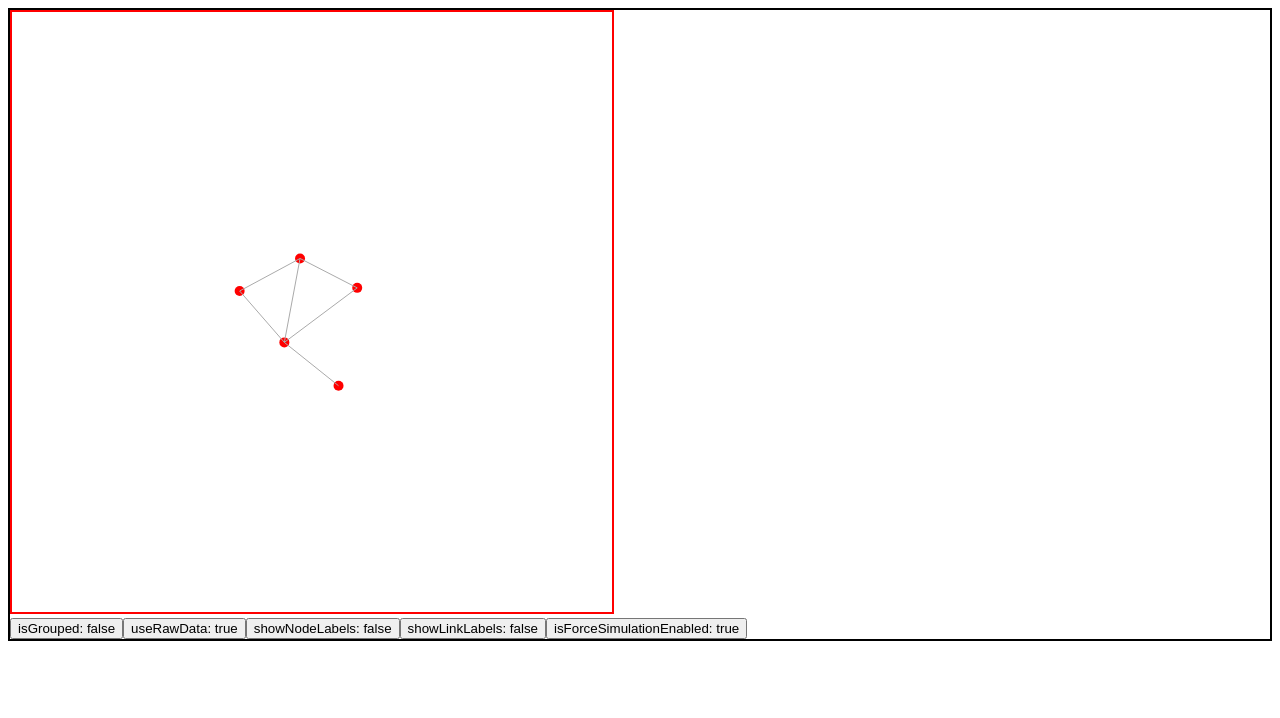
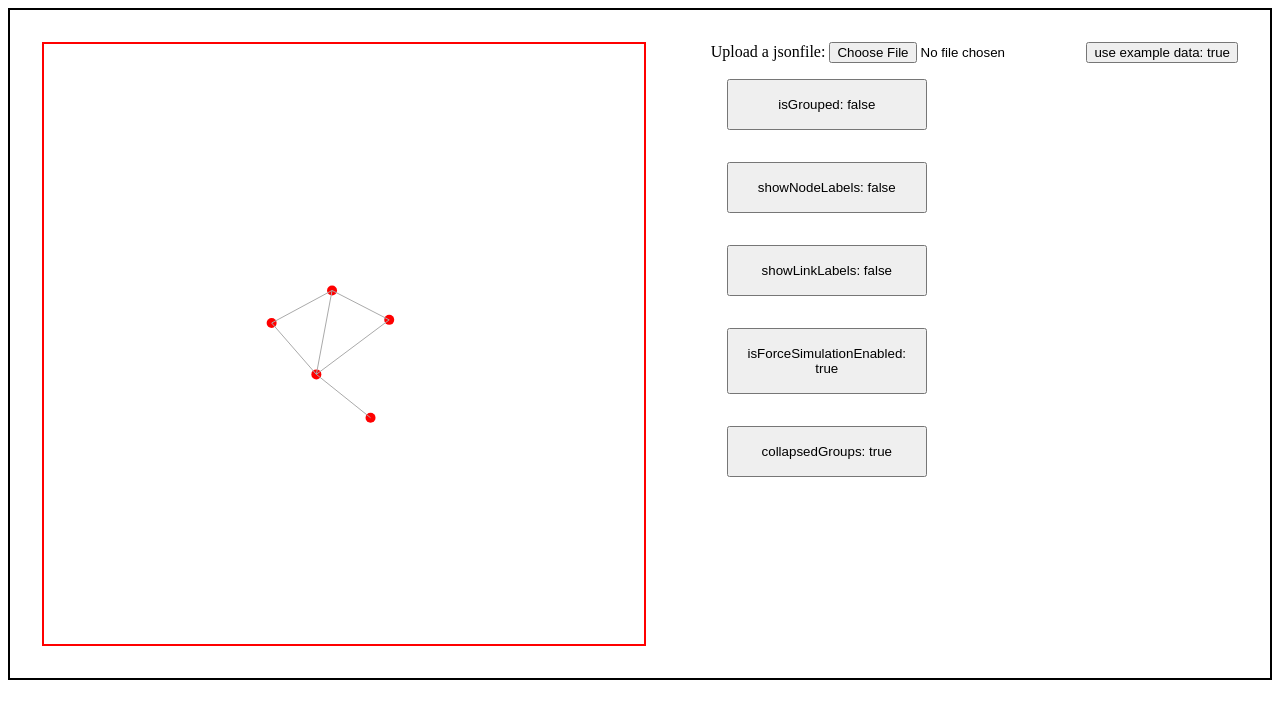
Before and after one commit to christojeffrey/software-visualization, a SvelteKit app in the folder svelte/: page / in a window 1280 px wide. Shown: the top 718 px of the page. Built offline with nearby package versions, Linux system fonts and the light colour scheme.

Commit message:
checkpoint: refactor and simplify

```diff
--- a/svelte/src/lib/collapsed-group-handler.ts
+++ b/svelte/src/lib/collapsed-group-handler.ts
@@ -1,4 +1,5 @@
 export function collapsedGroupHandler(collapsedGroups: any, graphData: any) {
+	console.log(collapsedGroups);
 	// remove nodes data and group data.
 
 	let filteredNodes = graphData.nodes;
--- a/svelte/src/lib/data-setter.ts
+++ /dev/null
@@ -1,23 +0,0 @@
-import { rawToGraphDataConverter } from './converter';
-import type { ConfigType, GraphDataType } from './types';
-import { exampleData, simpleData } from '$lib/graph-data';
-
-export function dataSetter(config: ConfigType, graphData: GraphDataType) {
-	const convertedData = rawToGraphDataConverter(simpleData);
-
-	if (config.useRawData === true) {
-		// raw
-		graphData.nodes = convertedData.nodes;
-		graphData.links = convertedData.links;
-		graphData.groups = convertedData.groups;
-		graphData.groupLinks = [];
-		graphData.groupButtons = [];
-	} else {
-		// example
-		graphData.nodes = exampleData.nodes;
-		graphData.links = exampleData.links;
-		graphData.groups = Object.assign([], exampleData.groups);
-		graphData.groupLinks = [];
-		graphData.groupButtons = [];
-	}
-}
--- a/svelte/src/lib/draw.ts
+++ b/svelte/src/lib/draw.ts
@@ -5,7 +5,7 @@ import { SVGSIZE, SVGMARGIN, LINK_COLOR_MAP } from '$lib/constants';
 import type { ConfigType, GraphDataType, GraphElementsType } from '$lib/types';
 import { linkStrokeValue } from './style-injector';
 
-export function draw(config: ConfigType, svgElement: any, graphData: GraphDataType) {
+export function draw(config: ConfigType, svgElement: any, graphData: GraphDataType, doRedraw: any) {
 	const svg = d3
 		.select(svgElement)
 		.attr('width', SVGSIZE + SVGMARGIN * 2)
@@ -77,8 +77,8 @@ export function draw(config: ConfigType, svgElement: any, graphData: GraphDataTy
 			.on('click', (_event: any, data: any) => {
 				// console.log('click');
 				// console.log(data);
-				graphData.collapsedGroups.push(data.id);
-				config.isConfigChanged = true;
+				config.collapsedGroups.push(data.id);
+				doRedraw();
 			});
 
 		for (let i = 0; i < graphData.groups.length; i++) {
@@ -130,10 +130,8 @@ export function draw(config: ConfigType, svgElement: any, graphData: GraphDataTy
 			console.log(data);
 			if (data.isCollapsedGroup) {
 				// uncollapse
-				graphData.collapsedGroups = graphData.collapsedGroups.filter(
-					(id: string) => id !== data.id
-				);
-				config.isConfigChanged = true;
+				config.collapsedGroups = config.collapsedGroups.filter((id: string) => id !== data.id);
+				doRedraw();
 			}
 		});
 
@@ -175,6 +173,7 @@ export function draw(config: ConfigType, svgElement: any, graphData: GraphDataTy
 	simulation.on('tick', () => {
 		tick(config, graphData, graphElements);
 	});
+
 	return {
 		svg,
 		simulation,
--- a/svelte/src/lib/index.ts
+++ b/svelte/src/lib/index.ts
@@ -7,5 +7,6 @@ export * from './event-handler';
 export { collapsedGroupHandler } from './collapsed-group-handler';
 export { draw } from './draw';
 export { addCanvasInteractivity } from './canvas-interactivity';
-export { dataSetter } from './data-setter';
 export { cleanCanvas } from './clean-canvas';
+export { linkStrokeValue } from './style-injector';
+export { setupGraphData } from './setup-graph-data';
--- /dev/null
+++ b/svelte/src/lib/setup-graph-data.ts
@@ -0,0 +1,17 @@
+import type { GraphDataType } from "./types";
+
+export function setupGraphData(convertedData: any) {
+	const graphData: GraphDataType = {
+		nodes: [],
+		links: [],
+		groups: [],
+		groupLinks: [],
+		groupButtons: [],
+	};
+	graphData.nodes = convertedData.nodes;
+	graphData.links = convertedData.links;
+	graphData.groups = convertedData.groups;
+	graphData.groupLinks = [];
+	graphData.groupButtons = [];
+	return graphData;
+}
--- a/svelte/src/lib/types/index.ts
+++ b/svelte/src/lib/types/index.ts
@@ -1,10 +1,9 @@
 export type ConfigType = {
 	isGrouped: boolean;
-	useRawData: boolean;
-	isConfigChanged: boolean;
 	showNodeLabels: boolean;
 	showLinkLabels: boolean;
 	isForceSimulationEnabled: boolean;
+	collapsedGroups: string[];
 };
 export type GraphElementsType = {
 	nodes: any;
@@ -20,7 +19,6 @@ export type GraphDataType = {
 	groups: any[];
 	groupLinks: any[];
 	groupButtons: any[];
-	collapsedGroups: any[];
 };
 export type Node = {
 	id: string;
--- a/svelte/src/routes/+page.svelte
+++ b/svelte/src/routes/+page.svelte
@@ -1,68 +1,61 @@
 <script lang="ts">
 	import { onMount } from 'svelte';
-	import * as d3 from 'd3';
 
 	import {
 		addCanvasInteractivity,
 		cleanCanvas,
 		collapsedGroupHandler,
-		dataSetter,
 		draw,
-		rawToGraphDataConverter
+		setupGraphData
 	} from '$lib';
 	import type { ConfigType, GraphDataType, GraphElementsType } from '$lib/types';
 
 	import SidePanel from './components/side-panel.svelte';
+	import DataSetter from './components/data-setter.svelte';
 
+	let svg: any; // The svg data that is manipulated
 	let svgElement: any; // Reference to the svg tag
+	let simulation: any;
+	let graphElements: GraphElementsType;
 
+	let doRedraw = true;
 	let config: ConfigType = {
 		isGrouped: false,
-		useRawData: true,
-		isConfigChanged: true,
 		showNodeLabels: false,
 		showLinkLabels: false,
-		isForceSimulationEnabled: true
+		isForceSimulationEnabled: true,
+		collapsedGroups: []
 	};
 
 	// graph
-	let graphData: GraphDataType = {
-		nodes: [],
-		links: [],
-		groups: [],
-		groupLinks: [],
-		groupButtons: [],
-		collapsedGroups: []
-	};
-
-	let svg: any; // The svg data that is manipulated
-	let simulation: any;
-
-	let graphElements: GraphElementsType;
 
 	let isMounted = false;
+
+	let convertedData: any;
 
 	$: {
 		if (isMounted) {
 			// handle config changes
-			if (config.isConfigChanged) {
+			if (doRedraw) {
 				// remove the old data
 				cleanCanvas(svgElement, simulation);
 
-				// set data used
-				dataSetter(config, graphData);
+				// setup graphData
+				const graphData = setupGraphData(convertedData);
 
 				// prepare data
-				collapsedGroupHandler(graphData.collapsedGroups, graphData);
+				collapsedGroupHandler(config.collapsedGroups, graphData);
 
 				// draw
-				let result = draw(config, svgElement, graphData);
-
+				const result = draw(config, svgElement, graphData, () => {
+					doRedraw = true;
+				});
 				svg = result.svg;
 				simulation = result.simulation;
 				graphElements = result.graphElements;
+				svgElement = result.svgElement;
 
-				config.isConfigChanged = false;
+				doRedraw = false;
 			}
 
 			// Add a drag behavior.
@@ -76,14 +69,21 @@
 
 <div class="graph">
 	<svg bind:this={svgElement} />
+	<div>
+		<!-- data setter -->
+		<DataSetter bind:doRedraw bind:convertedData />
 
-	<SidePanel bind:config />
+		<SidePanel bind:config bind:doRedraw />
+	</div>
 </div>
 
 <style>
 	.graph {
 		/* border black 2px */
 		border: 2px solid black;
+		display: flex;
+		justify-content: space-between;
+		padding: 2rem;
 	}
 	.graph svg {
 		/* border red 2px */
--- /dev/null
+++ b/svelte/src/routes/components/data-setter.svelte
@@ -0,0 +1,45 @@
+<script lang="ts">
+	import { rawToGraphDataConverter } from '$lib';
+	import { simpleData } from '$lib/graph-data';
+
+	export let doRedraw: boolean;
+	export let convertedData: any;
+
+	let files: any;
+	let useExampleData = true;
+
+	const loadItems = async (file: any) => {
+		let text = await file.text();
+
+		convertedData = rawToGraphDataConverter(JSON.parse(text));
+		doRedraw = true;
+	};
+
+	$: {
+		if (files && !useExampleData) {
+			loadItems(files[0]);
+		}
+	}
+	$: {
+		if (useExampleData) {
+			convertedData = rawToGraphDataConverter(simpleData);
+			doRedraw = true;
+		}
+	}
+</script>
+
+<div>
+	<label for="avatar">Upload a jsonfile:</label>
+	<input accept="application/json" bind:files id="avatar" name="avatar" type="file" />
+	<button
+		on:click={() => {
+			if (!files) {
+				useExampleData = true;
+			} else {
+				useExampleData = !useExampleData;
+			}
+		}}
+	>
+		use example data: {useExampleData ? 'true' : 'false'}</button
+	>
+</div>
--- a/svelte/src/routes/components/side-panel.svelte
+++ b/svelte/src/routes/components/side-panel.svelte
@@ -1,16 +1,30 @@
 <script lang="ts">
 	export let config: any;
+	export let doRedraw: boolean;
 </script>
 
-<div>
+<div class="side-panel-container">
 	<!-- for every config key, create a button to toggle between true and false -->
-	{#each Object.keys(config).filter((key) => key !== 'isConfigChanged') as key}
+	{#each Object.keys(config) as key}
 		<button
 			on:click={() => {
 				config[key] = !config[key];
-				config.isConfigChanged = true;
+				doRedraw = true;
 			}}
 			>{key}: {config[key] ? 'true' : 'false'}
 		</button>
 	{/each}
 </div>
+
+<style>
+	.side-panel-container {
+		display: flex;
+		flex-direction: column;
+		width: 200px;
+	}
+	button {
+		margin: 1rem;
+		padding: 1rem;
+		width: 100%;
+	}
+</style>
```
